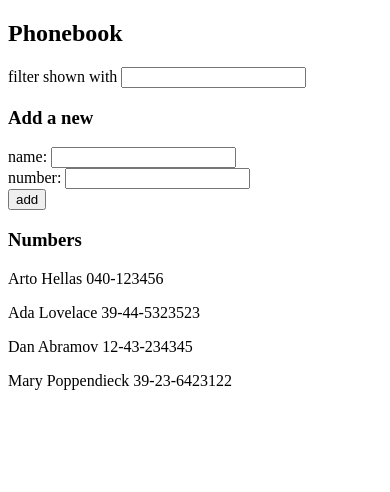
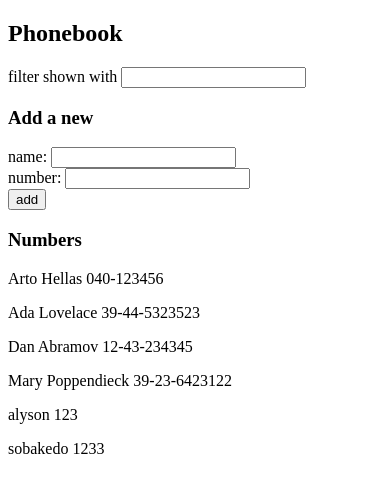
Before and after one commit to shirubaarison/shirubafso, a React (Vite) app in the folder part2/phonebook/: page / in a window 390 px wide. Shown: the top 492 px of the page. Built offline with nearby package versions, Linux system fonts and the light colour scheme; data requests are answered from the project's data file.

Commit message:
phonebook step7

```diff
--- a/part2/phonebook/db.json
+++ b/part2/phonebook/db.json
@@ -1,5 +1,5 @@
 {
-    "persons":[
+  "persons": [
     {
       "name": "Arto Hellas",
       "number": "040-123456",
@@ -19,6 +19,16 @@
       "name": "Mary Poppendieck",
       "number": "39-23-6423122",
       "id": 4
+    },
+    {
+      "name": "alyson",
+      "number": "123",
+      "id": 5
+    },
+    {
+      "name": "sobakedo",
+      "number": "1233",
+      "id": 6
     }
   ]
 }
--- a/part2/phonebook/src/App.jsx
+++ b/part2/phonebook/src/App.jsx
@@ -42,15 +42,18 @@
       return
     }
 
-    const newObj = {
+    const newPerson = {
       name: newName,
       number: newNumber,
-      id: persons.length + 1
     }
 
-    setPersons(persons.concat(newObj))
-    setNewName('')
-    setNewNumber('')
+    axios
+      .post('http://localhost:3001/persons', newPerson)
+      .then(response => {
+        setPersons(persons.concat(response.data))
+        setNewName('')
+        setNewNumber('')
+      })
   }
 
   return (
```
Lines whose indentation alone changed are shown as unchanged.
